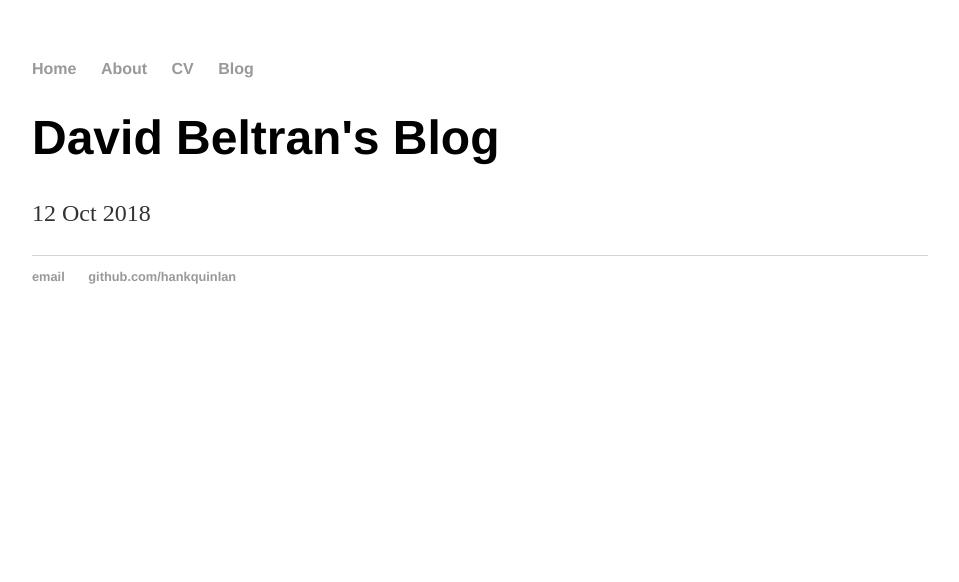
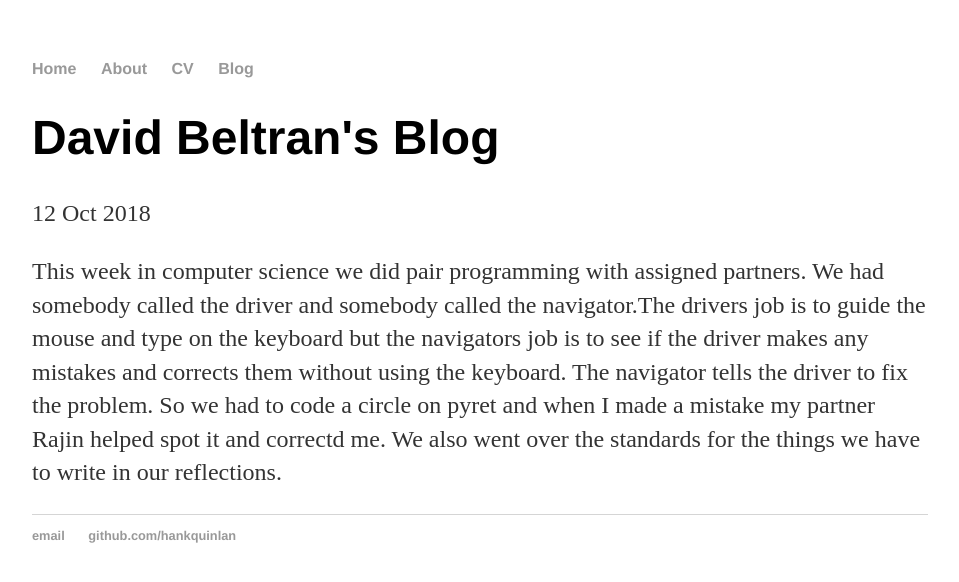
Before and after one commit to davidb1269/davidb1269.github.io, a Jekyll site: the page built from _posts/2018-10-12-David-Beltran-web-site.md, in a window 1280 px wide. Shown: the top 582 px of the page, without its empty margins (160-1119 px from the left). Built offline with Jekyll 4.4.1, drawn with Linux system fonts in a browser that asks for light colours.

Commit message:
Update 2018-10-12-David-Beltran-web-site.md

```diff
--- a/_posts/2018-10-12-David-Beltran-web-site.md
+++ b/_posts/2018-10-12-David-Beltran-web-site.md
@@ -3,3 +3,4 @@ layout: post
 title: "David Beltran's Blog"
 date: 2018-10-12
 ---
+This week in computer science we did pair programming with assigned partners. We had somebody called the driver and somebody called the navigator.The drivers job is to guide the mouse and type on the keyboard but the navigators job is to see if the driver makes any mistakes and corrects them without using the keyboard. The navigator tells the driver to fix the problem. So we had to code a circle on pyret and when I made a mistake my partner Rajin helped spot it and correctd me. We also went over the standards for the things we have to write in our reflections.
```
